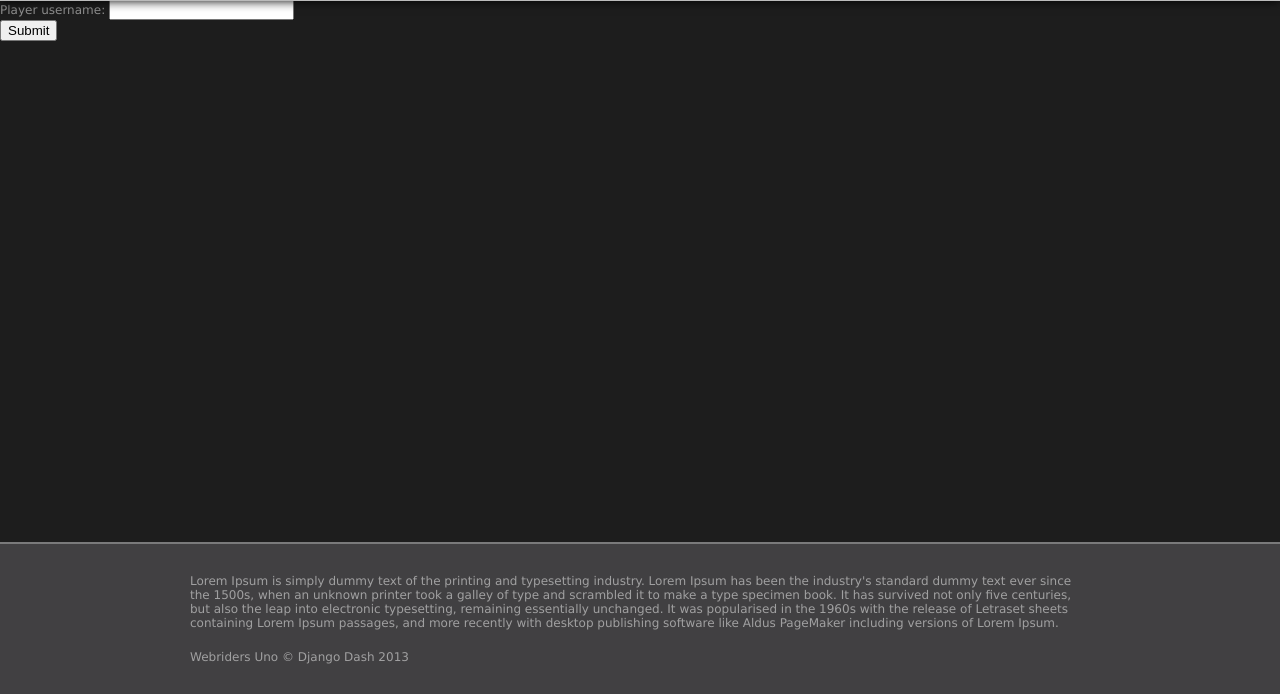
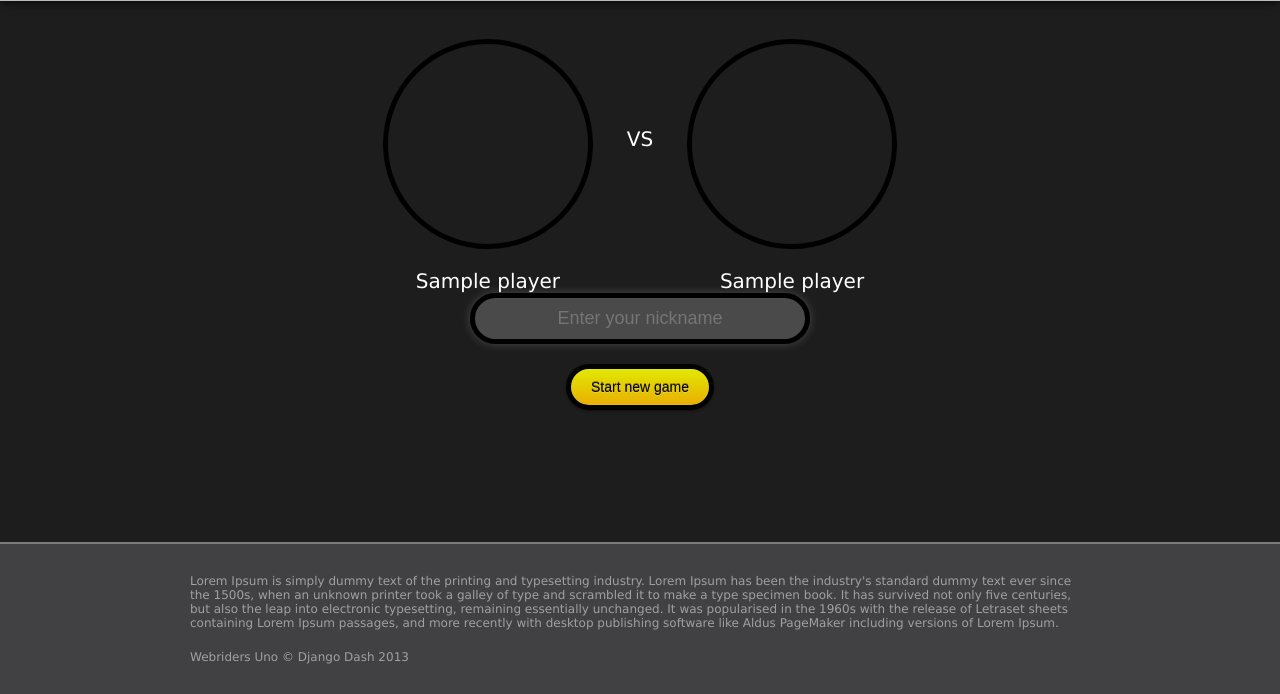
Before and after one commit to webriders/pywars, a Django app: template source/core/templates/core/game_creator_page.html in a window 1280 px wide. Shown: the part 106-800 px from the top of the page. Run offline with Django 3.2, Linux system fonts and the light colour scheme; the template is opened without the code that fills it: values that come from a table or form of the project are taken from there, others are empty; tables that the repository leaves empty hold one stand-in row (values such as "Sample post"); parts of the project's set-up code (start-up, migrations or seed data) failed here and were passed over; some libraries are stand-ins or nearby versions; grey boxes are pictures that could not be loaded.

Commit message:
New styles for index page were added

```diff
--- a/conf/settings/common.py
+++ b/conf/settings/common.py
@@ -132,6 +132,7 @@ INSTALLED_APPS = (
     # 'django.contrib.admindocs',
 
     'south',
+    'widget_tweaks',
 
     'core'
 )
--- a/requirements.txt
+++ b/requirements.txt
@@ -7,3 +7,4 @@ psycopg2==2.5.1
 static==0.4
 wsgiref==0.1.2
 South==0.8.2
+django-widget-tweaks==1.1.2
--- a/source/core/models.py
+++ b/source/core/models.py
@@ -33,9 +33,9 @@ class Game(models.Model):
         players_count = self.players.count()
 
         if players_count == 0:
-            self.players.create(game=self, ident=player_id, role=Player.ROLE_PLAYER_1, name=name)
+            self.players.create(game=self, ident=player_id, role=Game.ROLE_PLAYER_1, name=name)
         elif players_count == 1:
-            self.players.create(game=self, ident=player_id, role=Player.ROLE_PLAYER_2, name=name)
+            self.players.create(game=self, ident=player_id, role=Game.ROLE_PLAYER_2, name=name)
             GameRound.objects.create(game=self, number=1)
             self.time_started = timezone.now()
             self.save()
@@ -62,13 +62,13 @@ class Game(models.Model):
 
     def get_player_1(self):
         try:
-            return self.players.get(role=Player.ROLE_PLAYER_1)
+            return self.players.get(role=Game.ROLE_PLAYER_1)
         except Player.DoesNotExist:
             pass
 
     def get_player_2(self):
         try:
-            return self.players.get(role=Player.ROLE_PLAYER_2)
+            return self.players.get(role=Game.ROLE_PLAYER_2)
         except Player.DoesNotExist:
             pass
 
--- a/source/core/static/core/css/base.css
+++ b/source/core/static/core/css/base.css
@@ -6,6 +6,10 @@ body {
     background: #1d1d1d;
     font: 12px verdana, sans-serif;
     color: rgba(255, 255, 255, 0.5);
+}
+
+input:focus {
+    outline: 0;
 }
 
 .content-column {
--- /dev/null
+++ b/source/core/static/core/css/buttons.css
@@ -0,0 +1,22 @@
+.button {
+    font-size: 14px;
+	color: #050505;
+	padding: 10px 20px;
+	background: -moz-linear-gradient(top, #f7ff00 0%, #ffbf00);
+	background: -webkit-gradient(linear, left top, left bottom, from(#f7ff00), to(#ffbf00));
+	border-radius: 30px;
+	border: 5px solid #000;
+	box-shadow: 0px 1px 3px rgba(000,000,000,0.5), inset 0px 0px 1px rgba(255,255,255,0.7);
+	text-shadow: 0px -1px 0px rgba(000,000,000,0.4), 0px 1px 0px rgba(255,255,255,0.3);
+    cursor: pointer;
+    opacity: 0.9;
+}
+
+.button:hover {
+    opacity: 1;
+}
+
+.button:active {
+    opacity: 1;
+    background: #ffbf00;
+}
--- a/source/core/static/core/css/game_creator_page.css
+++ b/source/core/static/core/css/game_creator_page.css
@@ -3,3 +3,26 @@
     bottom: 0;
     left: 0;
 }
+
+.game-creator-page .create-game-form {
+    text-align: center;
+}
+
+.game-creator-page .create-game-form .username-field {
+    margin-bottom: 20px;
+}
+
+.game-creator-page .create-game-form .username-field input {
+    text-align: center;
+    width: 300px;
+    background: rgba(255, 255, 255, 0.2);
+    padding: 10px 15px;
+    font: 18px arial, sans-serif;
+    border: 5px solid #000;
+    color: #fff;
+    border-radius: 30px;
+}
+
+.game-creator-page .create-game-form .username-field input:focus {
+    box-shadow: 0 0 10px rgba(255, 255, 255, 0.2);
+}
--- /dev/null
+++ b/source/core/static/core/css/players.css
@@ -0,0 +1,31 @@
+.players {
+    padding-top: 40px;
+    text-align: center;
+}
+
+.players .player {
+    display: inline-block;
+}
+
+.players .player .thumbnail {
+    border: 5px solid #000;
+    border-radius: 200px;
+    height: 200px;
+    width: 200px;
+}
+
+.players .player .nickname {
+    margin-top: 20px;
+    font-size: 20px;
+    color: #fff;
+}
+
+.players .delimiter {
+    display: inline-block;
+    font-size: 20px;
+    line-height: 200px;
+    vertical-align: top;
+    padding: 0 30px;
+    text-transform: uppercase;
+    color: #fff;
+}
--- a/source/core/templates/core/base.html
+++ b/source/core/templates/core/base.html
@@ -7,6 +7,8 @@
 
     <link rel="stylesheet" href="{% static 'core/css/reset.css' %}" />
     <link rel="stylesheet" href="{% static 'core/css/base.css' %}" />
+    <link rel="stylesheet" href="{% static 'core/css/buttons.css' %}" />
+    <link rel="stylesheet" href="{% static 'core/css/players.css' %}" />
 
     {% block static %}
         <script src="//ajax.googleapis.com/ajax/libs/jquery/2.0.3/jquery.min.js"></script>
--- a/source/core/templates/core/game_creator_page.html
+++ b/source/core/templates/core/game_creator_page.html
@@ -1,6 +1,8 @@
 {% extends 'core/base.html' %}
 
 {% load static %}
+{% load i18n %}
+{% load widget_tweaks %}
 
 {% block static %}
     <link rel="stylesheet" href="{% static 'core/css/game_creator_page.css' %}" />
@@ -9,9 +11,13 @@
 {% block page_class %}game-creator-page{% endblock %}
 
 {% block content %}
-    <form method="post">
+    {% include "core/includes/players.html" %}
+
+    <form class="create-game-form" method="post">
         {% csrf_token %}
-        {{ form.as_p }}
-        <input type="submit" />
+        <div class="username-field">
+            {% render_field form.player_username placeholder="Enter your nickname" autofocus="true" %}
+        </div>
+        <input class="button" type="submit" value="Start new game" />
     </form>
 {% endblock %}
--- a/source/core/templates/core/game_page.html
+++ b/source/core/templates/core/game_page.html
@@ -24,13 +24,13 @@
 {% block content %}
     <form id="join-form" class="join-form" method="post" action="{% url 'core-join-game-action' game.pk %}">
         {% if user_role == game.ROLE_PLAYER_1 %}
-            {{ game.get_player_1 }} vs Waiting for oponent...
+            {{ game.get_player_1 }} vs Waiting for player...
         {% elif user_role == game.ROLE_PLAYER_2 %}
             {% csrf_token %}
             {{ join_game_form }}
             <input type="submit" value="Join game" />
         {% else %}
-            Sorry but game has started already
+            Sorry but game has already started
         {% endif %}
     </form>
 
--- /dev/null
+++ b/source/core/templates/core/includes/players.html
@@ -0,0 +1,11 @@
+<div class="players">
+    <div class="player">
+        <div class="thumbnail"></div>
+        <div class="nickname">{{ player_1 }}</div>
+    </div>
+    <div class="delimiter">vs</div>
+    <div class="player">
+        <div class="thumbnail"></div>
+        <div class="nickname">{{ player_2 }}</div>
+    </div>
+</div>
```
Also changed, not shown: source/core/static/core/css/game_page.css (+0 -11 lines).
